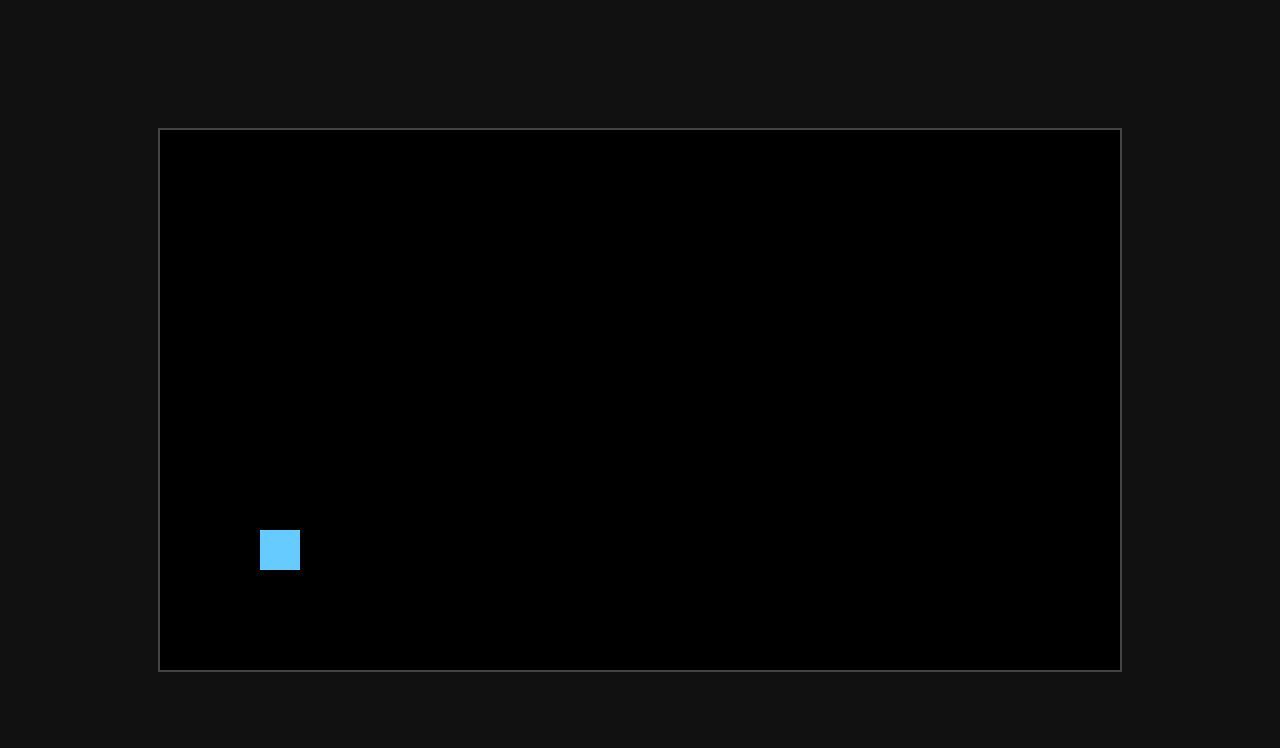
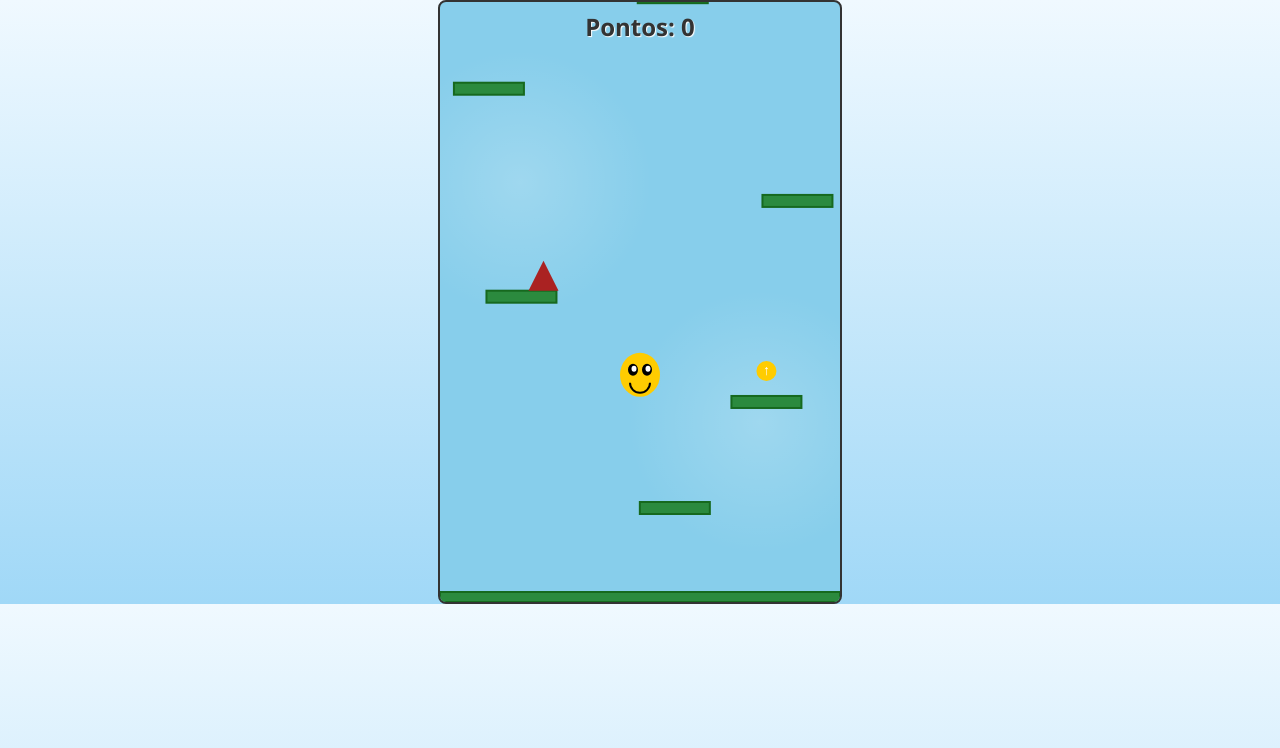
Before and after one commit to eduardocarlosd/Upfinity, a plain HTML site: page assets/index.html in a window 1280 px wide. Drawn offline with Linux system fonts and the light colour scheme.

Commit message:
criando estrutura/interface

```diff
--- /dev/null
+++ b/assets/game.js
@@ -0,0 +1,554 @@
+(() => {
+  const canvas = document.getElementById('game');
+  const ctx = canvas.getContext('2d');
+
+  const width = canvas.width;
+  const height = canvas.height;
+
+  (() => {
+    const canvas = document.getElementById('game');
+    const ctx = canvas.getContext('2d');
+
+    const width = canvas.width;
+    const height = canvas.height;
+
+    // Configurações do jogo
+    const gravity = 0.4;
+    const baseJumpStrength = -10;
+    const moveSpeed = 4;
+    const platformWidth = 70;
+    const platformHeight = 12;
+    const playerRadius = 20;
+
+    // Estados do bônus
+    const bonusTypes = {
+      NONE: 'none',
+      HIGH_JUMP: 'high_jump',
+      SHIELD: 'shield',
+      POINTS: 'points'
+    };
+
+    // Sons simples (usando Web Audio API)
+    const AudioContext = window.AudioContext || window.webkitAudioContext;
+    const audioCtx = new AudioContext();
+
+    function playJumpSound() {
+      const osc = audioCtx.createOscillator();
+      const gain = audioCtx.createGain();
+      osc.frequency.setValueAtTime(600, audioCtx.currentTime);
+      osc.frequency.exponentialRampToValueAtTime(1200, audioCtx.currentTime + 0.1);
+      gain.gain.setValueAtTime(0.1, audioCtx.currentTime);
+      gain.gain.exponentialRampToValueAtTime(0.001, audioCtx.currentTime + 0.15);
+      osc.connect(gain);
+      gain.connect(audioCtx.destination);
+      osc.start();
+      osc.stop(audioCtx.currentTime + 0.15);
+    }
+
+    function playBonusSound() {
+      const osc = audioCtx.createOscillator();
+      const gain = audioCtx.createGain();
+      osc.frequency.setValueAtTime(900, audioCtx.currentTime);
+      osc.frequency.exponentialRampToValueAtTime(1500, audioCtx.currentTime + 0.3);
+      gain.gain.setValueAtTime(0.15, audioCtx.currentTime);
+      gain.gain.exponentialRampToValueAtTime(0.001, audioCtx.currentTime + 0.35);
+      osc.connect(gain);
+      gain.connect(audioCtx.destination);
+      osc.start();
+      osc.stop(audioCtx.currentTime + 0.35);
+    }
+
+    // Variáveis de controle
+    let keys = { left: false, right: false };
+    let score = 0;
+    let maxHeight = 0;
+    let gameOver = false;
+
+    // Player
+    let player = {
+      x: width / 2,
+      y: height - playerRadius - 10,
+      radius: playerRadius,
+      dx: 0,
+      dy: 0,
+      jumpStrength: baseJumpStrength,
+      bonus: bonusTypes.NONE,
+      bonusTimer: 0,
+      shieldActive: false,
+    };
+
+    // Plataformas
+    class Platform {
+      constructor(x, y, width, height, isMoving = false, speed = 1) {
+        this.x = x;
+        this.y = y;
+        this.width = width;
+        this.height = height;
+        this.isMoving = isMoving;
+        this.speed = speed;
+        this.direction = 1;
+      }
+
+      update() {
+        if (this.isMoving) {
+          this.x += this.speed * this.direction;
+          if (this.x <= 0 || this.x + this.width >= width) {
+            this.direction *= -1;
+          }
+        }
+      }
+
+      draw() {
+        ctx.fillStyle = '#2b8a3e'; // verde plataforma
+        ctx.fillRect(this.x, this.y, this.width, this.height);
+        // borda
+        ctx.strokeStyle = '#16691e';
+        ctx.lineWidth = 2;
+        ctx.strokeRect(this.x, this.y, this.width, this.height);
+      }
+    }
+
+    // Obstáculos
+    class Obstacle {
+      constructor(x, y, size = 30) {
+        this.x = x;
+        this.y = y;
+        this.size = size;
+      }
+
+      update(dy) {
+        this.y += dy;
+      }
+
+      draw() {
+        ctx.fillStyle = '#aa2222';
+        ctx.beginPath();
+        ctx.moveTo(this.x, this.y);
+        ctx.lineTo(this.x + this.size / 2, this.y + this.size);
+        ctx.lineTo(this.x - this.size / 2, this.y + this.size);
+        ctx.closePath();
+        ctx.fill();
+      }
+
+      collidesWith(px, py, pr) {
+        // Colisão simples: círculo contra triângulo bounding box
+        let distX = Math.abs(px - this.x);
+        let distY = Math.abs(py - this.y - this.size/2);
+        if (distX < pr + this.size/2 && distY < pr + this.size/2) {
+          return true;
+        }
+        return false;
+      }
+    }
+
+    // Itens bônus
+    class Bonus {
+      constructor(x, y, type) {
+        this.x = x;
+        this.y = y;
+        this.type = type;
+        this.size = 20;
+        this.active = true;
+      }
+
+      update(dy) {
+        this.y += dy;
+      }
+
+      draw() {
+        if (!this.active) return;
+        ctx.fillStyle = {
+          [bonusTypes.HIGH_JUMP]: '#ffcc00',
+          [bonusTypes.SHIELD]: '#0099ff',
+          [bonusTypes.POINTS]: '#ff66cc',
+          [bonusTypes.NONE]: '#ccc'
+        }[this.type] || '#ccc';
+
+        ctx.beginPath();
+        ctx.arc(this.x, this.y, this.size/2, 0, Math.PI * 2);
+        ctx.fill();
+
+        ctx.fillStyle = '#fff';
+        ctx.font = 'bold 14px sans-serif';
+        ctx.textAlign = 'center';
+        ctx.textBaseline = 'middle';
+
+        let symbol = {
+          [bonusTypes.HIGH_JUMP]: '↑',
+          [bonusTypes.SHIELD]: '🛡',
+          [bonusTypes.POINTS]: '+',
+        }[this.type] || '?';
+
+        ctx.fillText(symbol, this.x, this.y);
+      }
+
+      collidesWith(px, py, pr) {
+        let dx = this.x - px;
+        let dy = this.y - py;
+        let distance = Math.sqrt(dx * dx + dy * dy);
+        return distance < (this.size / 2 + pr);
+      }
+    }
+
+    // Lista dos elementos
+    let platforms = [];
+    let obstacles = [];
+    let bonuses = [];
+
+    // Cria plataforma inicial (chão)
+    function createInitialPlatform() {
+      platforms.push(new Platform(0, height - 10, width, 10, false));
+    }
+
+    // Cria plataformas regulares aleatórias (fixas ou móveis)
+    function createPlatforms() {
+      const count = 7;
+      let yPos = height - 100;
+      for (let i = 0; i < count; i++) {
+        let x = Math.random() * (width - platformWidth);
+        let isMoving = Math.random() < 0.4; // 40% móveis
+        let speed = isMoving ? (1 + Math.random() * 1.5) : 0;
+        platforms.push(new Platform(x, yPos, platformWidth, platformHeight, isMoving, speed));
+        yPos -= 90 + Math.random() * 40;
+      }
+    }
+
+    // Criar obstáculos em plataformas para aumentar dificuldade
+    function createObstacles() {
+      obstacles = [];
+      for (let p of platforms) {
+        if (p.isMoving) {
+          // chance maior em plataformas móveis
+          if (Math.random() < 0.5) {
+            let ox = p.x + Math.random() * p.width;
+            let oy = p.y - 30;
+            obstacles.push(new Obstacle(ox, oy));
+          }
+        } else {
+          if (Math.random() < 0.2) {
+            let ox = p.x + Math.random() * p.width;
+            let oy = p.y - 30;
+            obstacles.push(new Obstacle(ox, oy));
+          }
+        }
+      }
+    }
+
+    // Criar bônus em plataformas
+    function createBonuses() {
+      bonuses = [];
+      const bonusTypesArray = [bonusTypes.HIGH_JUMP, bonusTypes.SHIELD, bonusTypes.POINTS];
+      for (let p of platforms) {
+        if (Math.random() < 0.25) {
+          let bx = p.x + p.width / 2;
+          let by = p.y - 25;
+          let btype = bonusTypesArray[Math.floor(Math.random() * bonusTypesArray.length)];
+          bonuses.push(new Bonus(bx, by, btype));
+        }
+      }
+    }
+
+    // Resetar jogo
+    function resetGame() {
+      player.x = width / 2;
+      player.y = height - playerRadius - 10;
+      player.dy = 0;
+      player.dx = 0;
+      player.bonus = bonusTypes.NONE;
+      player.bonusTimer = 0;
+      player.shieldActive = false;
+      player.jumpStrength = baseJumpStrength;
+      score = 0;
+      maxHeight = player.y;
+
+      platforms = [];
+      obstacles = [];
+      bonuses = [];
+      createInitialPlatform();
+      createPlatforms();
+      createObstacles();
+      createBonuses();
+
+      gameOver = false;
+      document.getElementById('game-over').style.display = 'none';
+      updateScore();
+      if(audioCtx.state === 'suspended') audioCtx.resume();
+    }
+
+    // Controle de teclas
+    window.addEventListener('keydown', e => {
+      if(e.key === 'ArrowLeft' || e.key === 'a') keys.left = true;
+      if(e.key === 'ArrowRight' || e.key === 'd') keys.right = true;
+    });
+    window.addEventListener('keyup', e => {
+      if(e.key === 'ArrowLeft' || e.key === 'a') keys.left = false;
+      if(e.key === 'ArrowRight' || e.key === 'd') keys.right = false;
+    });
+
+    // Controle para toque/móvel (opcional)
+    canvas.addEventListener('touchstart', e => {
+      const touchX = e.touches[0].clientX - canvas.getBoundingClientRect().left;
+      if (touchX < width / 2) {
+        keys.left = true;
+      } else {
+        keys.right = true;
+      }
+    });
+    canvas.addEventListener('touchend', e => {
+      keys.left = false;
+      keys.right = false;
+    });
+
+    // Atualiza placar
+    function updateScore() {
+      document.getElementById('scoreboard').innerText = `Pontos: ${Math.floor(score)}`;
+    }
+
+    // Detecta colisão plataforma para pulo automático
+    function checkPlatformCollision() {
+      for (let p of platforms) {
+        if (
+          player.dy > 0 &&
+          player.x + player.radius > p.x &&
+          player.x - player.radius < p.x + p.width &&
+          player.y + player.radius > p.y &&
+          player.y + player.radius < p.y + p.height + 10
+        ) {
+          return p;
+        }
+      }
+      return null;
+    }
+
+    // Detecta colisão com obstáculos
+    function checkObstacleCollision() {
+      for(let ob of obstacles) {
+        if(ob.collidesWith(player.x, player.y, player.radius)) {
+          return ob;
+        }
+      }
+      return null;
+    }
+
+    // Detecta colisão com bônus
+    function checkBonusCollision() {
+      for(let b of bonuses) {
+        if(b.active && b.collidesWith(player.x, player.y, player.radius)) {
+          return b;
+        }
+      }
+      return null;
+    }
+
+    // Atualiza a física e lógica
+    function update() {
+      if (gameOver) return;
+
+      // Movimento lateral pelo jogador
+      if (keys.left) player.dx = -moveSpeed;
+      else if (keys.right) player.dx = moveSpeed;
+      else player.dx = 0;
+
+      player.x += player.dx;
+
+      // Tela infinita horizontal
+      if (player.x < 0) player.x = width;
+      if (player.x > width) player.x = 0;
+
+      // Gravidade
+      player.dy += gravity;
+      player.y += player.dy;
+
+      // Checar colisão plataforma
+      let platform = checkPlatformCollision();
+      if (platform) {
+        if(player.dy > 0) {
+          // Salto automático
+          player.dy = player.jumpStrength;
+          playJumpSound();
+        }
+      }
+
+      // Atualiza plataformas móveis
+      platforms.forEach(p => p.update());
+
+      // Atualiza obstáculos e bônus - eles sobem conforme jogador sobe
+      let scrollSpeed = 0;
+      if(player.y < height / 2) {
+        scrollSpeed = (height / 2) - player.y;
+        player.y = height / 2;
+
+        platforms.forEach(p => {
+          p.y += scrollSpeed;
+          if(p.y > height) {
+            p.y = 0;
+            p.x = Math.random() * (width - platformWidth);
+            p.isMoving = Math.random() < 0.4;
+            p.speed = p.isMoving ? (1 + Math.random() * 1.5) : 0;
+            p.direction = 1;
+          }
+        });
+
+        obstacles.forEach(o => {
+          o.update(scrollSpeed);
+          if(o.y > height) {
+            o.y = 0;
+            o.x = Math.random() * width;
+          }
+        });
+
+        bonuses.forEach(b => {
+          b.update(scrollSpeed);
+          if(b.y > height) {
+            b.active = false;
+          }
+        });
+
+        // Atualiza pontuação baseado na altura alcançada
+        score += scrollSpeed * 0.1;
+        updateScore();
+      }
+
+      // Checar colisão com obstáculos
+      let obstacle = checkObstacleCollision();
+      if(obstacle && !player.shieldActive) {
+        gameOver = true;
+        showGameOver();
+        return;
+      }
+
+      // Checar colisão com bônus
+      let bonus = checkBonusCollision();
+      if(bonus) {
+        bonus.active = false;
+        playBonusSound();
+        // Aplicar bônus
+        switch(bonus.type) {
+          case bonusTypes.HIGH_JUMP:
+            player.bonus = bonusTypes.HIGH_JUMP;
+            player.jumpStrength = baseJumpStrength * 1.6;
+            player.bonusTimer = 600; // ~10 segundos (60fps)
+            break;
+          case bonusTypes.SHIELD:
+            player.bonus = bonusTypes.SHIELD;
+            player.shieldActive = true;
+            player.bonusTimer = 600;
+            break;
+          case bonusTypes.POINTS:
+            score += 100;
+            updateScore();
+            break;
+        }
+      }
+
+      // Atualiza temporizador de bônus
+      if(player.bonus !== bonusTypes.NONE) {
+        player.bonusTimer--;
+        if(player.bonusTimer <= 0) {
+          player.bonus = bonusTypes.NONE;
+          player.jumpStrength = baseJumpStrength;
+          player.shieldActive = false;
+          player.bonusTimer = 0;
+        }
+      }
+
+      // Game over se cair fora da tela
+      if(player.y - player.radius > height) {
+        if(player.shieldActive) {
+          // Consome escudo ao cair
+          player.shieldActive = false;
+          player.bonus = bonusTypes.NONE;
+          player.bonusTimer = 0;
+          player.dy = baseJumpStrength; // impulso para voltar ao jogo
+          playJumpSound();
+        } else {
+          gameOver = true;
+          showGameOver();
+        }
+      }
+    }
+
+    // Desenha o personagem
+    function drawPlayer() {
+      // Corpo
+      ctx.fillStyle = '#ffcc00';
+      ctx.beginPath();
+      ctx.ellipse(player.x, player.y, player.radius, player.radius * 1.1, 0, 0, Math.PI * 2);
+      ctx.fill();
+
+      // Olhos
+      ctx.fillStyle = '#000';
+      ctx.beginPath();
+      ctx.ellipse(player.x - 7, player.y - 5, 5, 6, 0, 0, Math.PI * 2);
+      ctx.ellipse(player.x + 7, player.y - 5, 5, 6, 0, 0, Math.PI * 2);
+      ctx.fill();
+
+      // Pupilas
+      ctx.fillStyle = '#fff';
+      ctx.beginPath();
+      ctx.ellipse(player.x - 6, player.y - 6, 2.5, 3, 0, 0, Math.PI * 2);
+      ctx.ellipse(player.x + 8, player.y - 6, 2.5, 3, 0, 0, Math.PI * 2);
+      ctx.fill();
+
+      // Boca simples
+      ctx.strokeStyle = '#000';
+      ctx.lineWidth = 2;
+      ctx.beginPath();
+      ctx.arc(player.x, player.y + 8, 10, 0, Math.PI);
+      ctx.stroke();
+
+      // Escudo visual se ativo
+      if(player.shieldActive) {
+        ctx.strokeStyle = '#0099ff';
+        ctx.lineWidth = 4;
+        ctx.beginPath();
+        ctx.ellipse(player.x, player.y, player.radius + 6, player.radius * 1.1 + 6, 0, 0, Math.PI * 2);
+        ctx.stroke();
+      }
+    }
+
+    // Desenha a pontuação no canto superior
+    function drawScore() {
+      // Já feita via DOM para clareza
+    }
+
+    // Mostra tela de Game Over
+    function showGameOver() {
+      document.getElementById('final-score').innerText = `Você fez ${Math.floor(score)} pontos!`;
+      document.getElementById('game-over').style.display = 'block';
+    }
+
+    // Loop principal
+    function loop() {
+      ctx.clearRect(0, 0, width, height);
+
+      // Desenhar plataformas
+      platforms.forEach(p => p.draw());
+
+      // Desenhar obstáculos
+      obstacles.forEach(o => o.draw());
+
+      // Desenhar bônus
+      bonuses.forEach(b => b.draw());
+
+      // Desenhar jogador
+      drawPlayer();
+
+      // Atualizar lógica
+      update();
+
+      if(!gameOver) requestAnimationFrame(loop);
+    }
+
+    // Botão reiniciar
+    document.getElementById('restart-btn').addEventListener('click', () => {
+      resetGame();
+      loop();
+    });
+
+    // Começar o jogo
+    resetGame();
+    loop();
+
+  })();
+})();
--- a/assets/index.html
+++ b/assets/index.html
@@ -1,14 +1,21 @@
-
 <!DOCTYPE html>
-<html lang="pt-BR">
+<html lang="pt-br">
 <head>
   <meta charset="UTF-8" />
-  <meta name="viewport" content="width=device-width, initial-scale=1.0" />
-  <title>Jogo 2D no Canvas</title>
-  <link rel="stylesheet" href="style.css" />
+  <title>Pou Sky Jump Inspired</title>
+  <link rel="stylesheet" href="style.css">
 </head>
 <body>
-  <canvas id="game" width="960" height="540"></canvas>
-  <script src="main.js"></script>
+
+<div id="scoreboard">Pontos: 0</div>
+<div id="game-over">
+  <h2>Game Over!</h2>
+  <p id="final-score"></p>
+  <button id="restart-btn">Jogar Novamente</button>
+</div>
+
+<canvas id="game" width="400" height="600"></canvas>
+
+<script src="game.js"></script>
 </body>
 </html>
--- a/assets/main.js
+++ /dev/null
@@ -1,29 +0,0 @@
-const canvas = document.getElementById('game');
-const ctx = canvas.getContext('2d');
-
-const player = { x: 100, y: 400, w: 40, h: 40, speed: 4 };
-const keys = {};
-
-window.addEventListener('keydown', e => keys[e.code] = true);
-window.addEventListener('keyup', e => keys[e.code] = false);
-
-function update() {
-  if (keys['ArrowRight'] || keys['KeyD']) player.x += player.speed;
-  if (keys['ArrowLeft']  || keys['KeyA']) player.x -= player.speed;
-  if (keys['ArrowUp']    || keys['KeyW']) player.y -= player.speed;
-  if (keys['ArrowDown']  || keys['KeyS']) player.y += player.speed;
-}
-
-function draw() {
-  ctx.fillStyle = '#000';
-  ctx.fillRect(0, 0, canvas.width, canvas.height);
-  ctx.fillStyle = '#6cf';
-  ctx.fillRect(player.x, player.y, player.w, player.h);
-}
-
-function loop() {
-  update();
-  draw();
-  requestAnimationFrame(loop);
-}
-loop();
--- a/assets/style.css
+++ b/assets/style.css
@@ -1,14 +1,61 @@
-html, body {
+* {
+  box-sizing: border-box;
+}
+body {
   margin: 0;
-  height: 100%;
-  display: grid;
-  place-items: center;
-  background: #111;
-  color: #eee;
-  font-family: system-ui, sans-serif;
+  overflow: hidden;
+  background: linear-gradient(to top, #a0d8f7, #f0f9ff);
+  font-family: 'Segoe UI', Tahoma, Geneva, Verdana, sans-serif;
+  user-select: none;
 }
 canvas {
-  background: #000;
-  border: 2px solid #444;
-  image-rendering: pixelated;
+  display: block;
+  margin: 0 auto;
+  background: #87ceeb;
+  border: 2px solid #333;
+  border-radius: 8px;
+  background-image:
+    radial-gradient(circle at 20% 30%, #fff3, transparent 25%),
+    radial-gradient(circle at 80% 70%, #fff3, transparent 25%);
 }
+#scoreboard {
+  position: fixed;
+  top: 10px;
+  left: 50%;
+  transform: translateX(-50%);
+  font-size: 24px;
+  color: #333;
+  font-weight: bold;
+  text-shadow: 1px 1px 1px white;
+  z-index: 10;
+}
+#game-over {
+  position: fixed;
+  top: 50%;
+  left: 50%;
+  transform: translate(-50%, -50%);
+  background: #fff;
+  padding: 30px;
+  border-radius: 10px;
+  box-shadow: 0 0 20px rgba(0,0,0,0.4);
+  display: none;
+  text-align: center;
+  z-index: 20;
+}
+#game-over h2 {
+  margin: 0 0 20px;
+  color: #444;
+}
+#restart-btn {
+  padding: 10px 20px;
+  font-size: 18px;
+  background-color: #38a;
+  color: white;
+  border: none;
+  border-radius: 6px;
+  cursor: pointer;
+  transition: background-color 0.3s ease;
+}
+#restart-btn:hover {
+  background-color: #267;
+}
```
